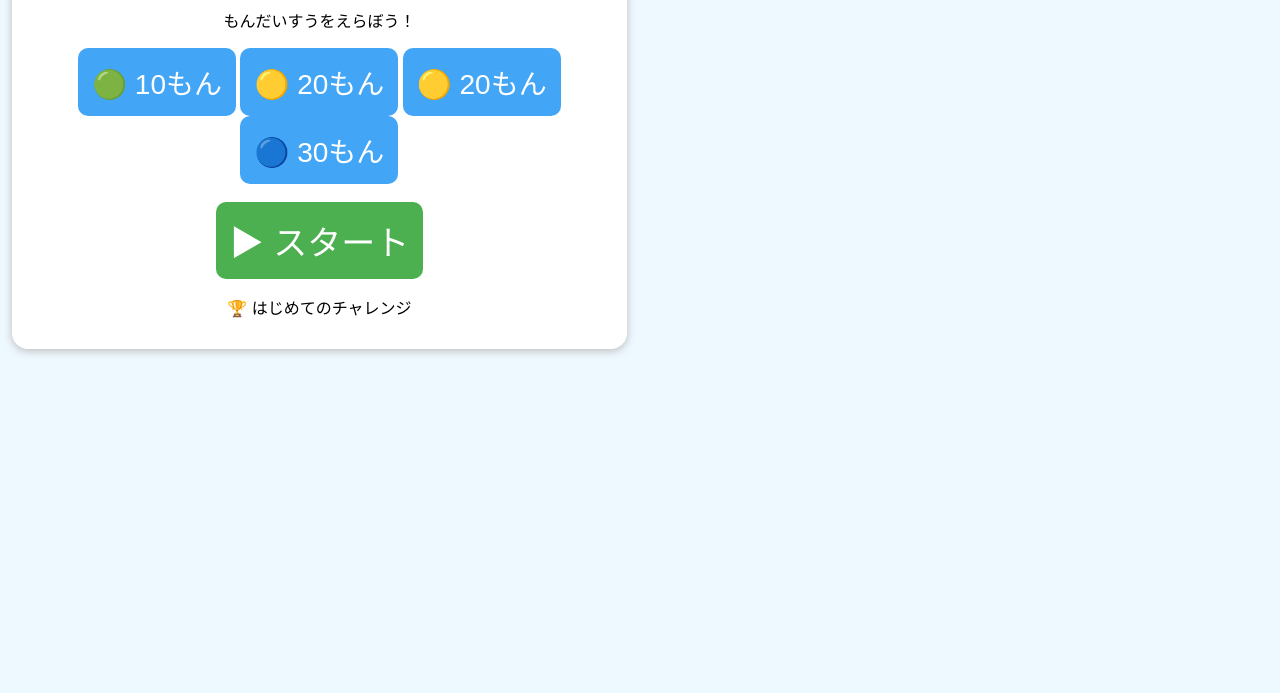
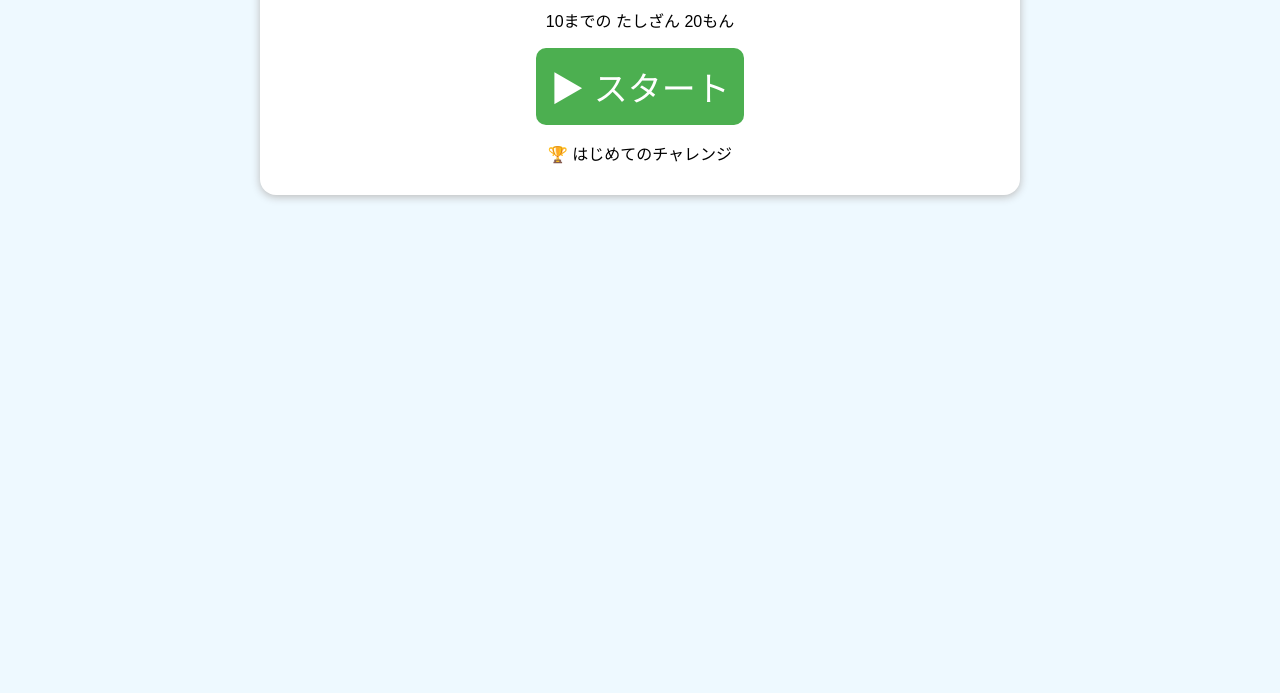
Before and after one commit to kyabetu1tama/tashi-zan, a plain HTML site: page index.html in a window 1280 px wide. Shown: the part 107-800 px from the top of the page. Drawn offline with Linux system fonts and the light colour scheme.

Commit message:
Refactor index.html to simplify challenge UI
Removed introductory text and buttons for course selection, updated the challenge description.

```diff
--- a/index.html
+++ b/index.html
@@ -23,20 +23,8 @@ button{padding:14px;font-size:28px;border:none;border-radius:10px;background:#42
 <body><div class="main"><div class="card">
 <div id="intro" style="text-align:center">
 <h1>🌟たしざんチャレンジ🌟</h1>
-
-<p>もんだいすうをえらぼう！</p>
-
-<div id="course">
-<button class="course" onclick="selectCourse(10,this)">🟢 10もん</button>
-<button class="course" onclick="selectCourse(20,this)">🟡 20もん</button>
-<button class="course active" onclick="selectCourse(20,this)">🟡 20もん</button>
-<button class="course" onclick="selectCourse(30,this)">🔵 30もん</button>
-</div>
-
-<br>
-
+<p>10までの たしざん 20もん</p>
 <button id="start">▶ スタート</button>
-
 <p id="best"></p>
 </div>
 <div id="game" style="display:none">
@@ -51,7 +39,6 @@ button{padding:14px;font-size:28px;border:none;border-radius:10px;background:#42
 <script>
 let all=[];for(let a=0;a<=10;a++)for(let b=0;b<=10-a;b++)all.push({a,b,s:a+b});
 let qs=[],i=0,score=0,input="",tries=0,startTime,timer;
-let questionCount = 20;
 const $=id=>document.getElementById(id);
 
 function beep(ok){
@@ -139,7 +126,3 @@ let b=localStorage.getItem("best_add20");
 $("best").textContent=b?"🏆 ベストタイム "+b+"秒":"🏆 はじめてのチャレンジ";
 </script>
 </body></html>
-.course{width:180px;
-margin:8px;font-size:26px;background:#42a5f5;}
-
-.active{background:#4CAF50 !important;}
```
